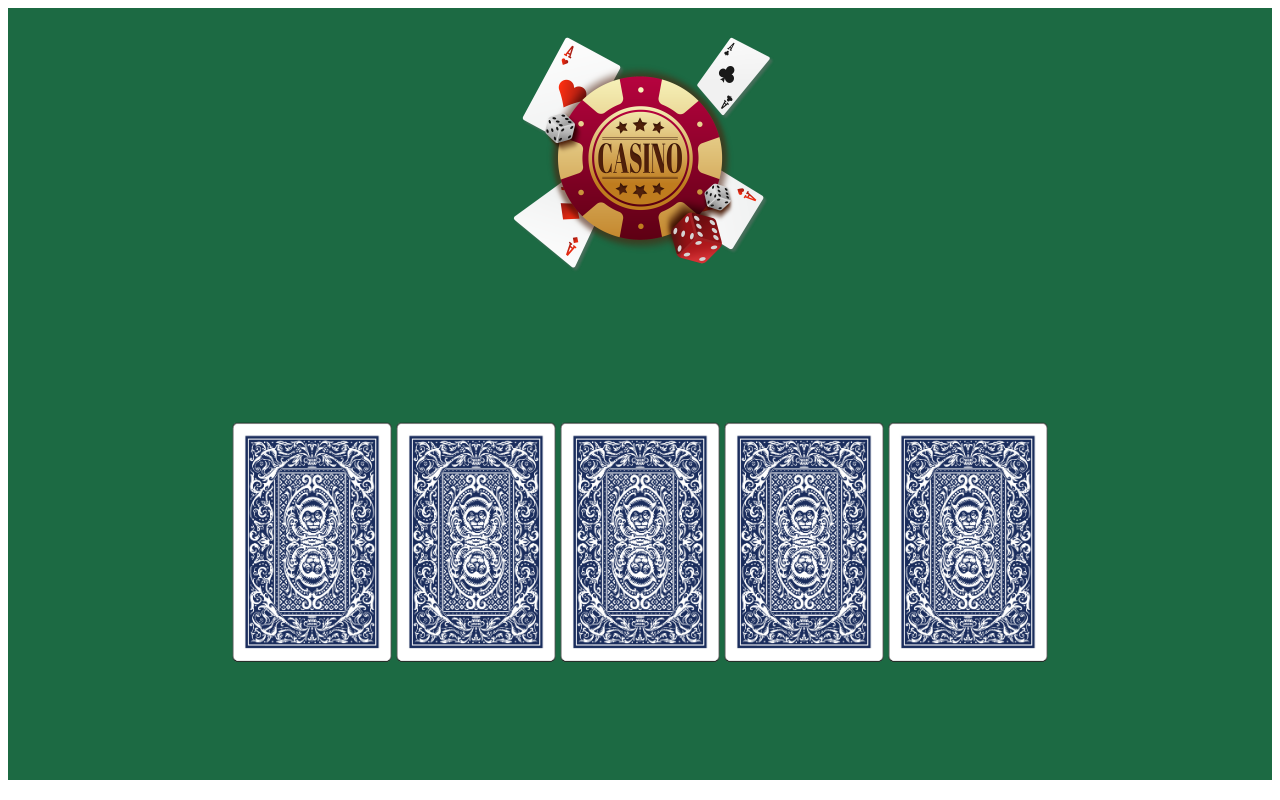
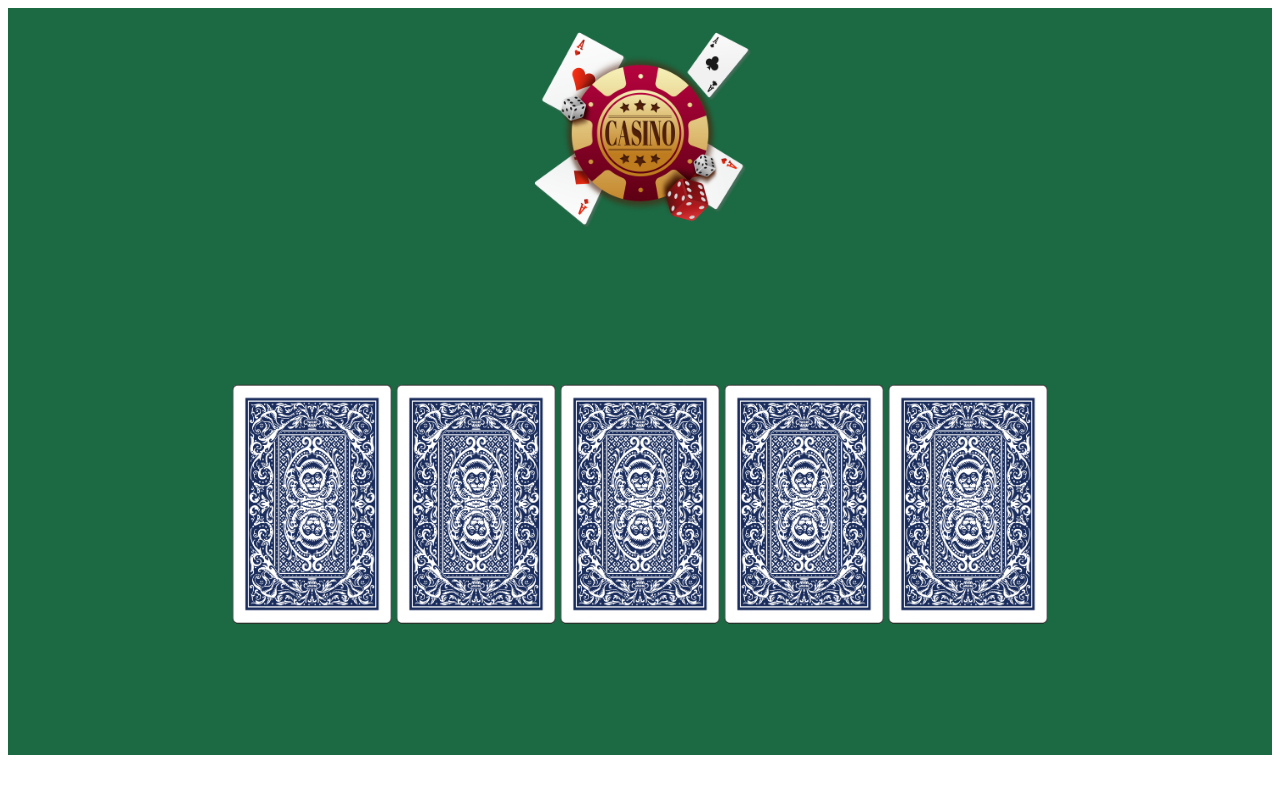
Before and after one commit to Demetrusa/Flip-Card, a plain HTML site: page index.html in a window 1280 px wide. Drawn offline with Linux system fonts and the light colour scheme.

Commit message:
fix: paddings

```diff
--- a/style.css
+++ b/style.css
@@ -7,9 +7,7 @@
     justify-content: center;
 }
 #poker-logo{
-    width: 300px;
-
-
+    width: 250px;
 }
 .back-side {
     background-image: url("./img/card-background.png");
@@ -40,7 +38,7 @@
 }
 
 .card-section {
-    padding: 9% 5%;
+    padding: 10% 5%;
 }
 .cards{
     width: 817px;
```
